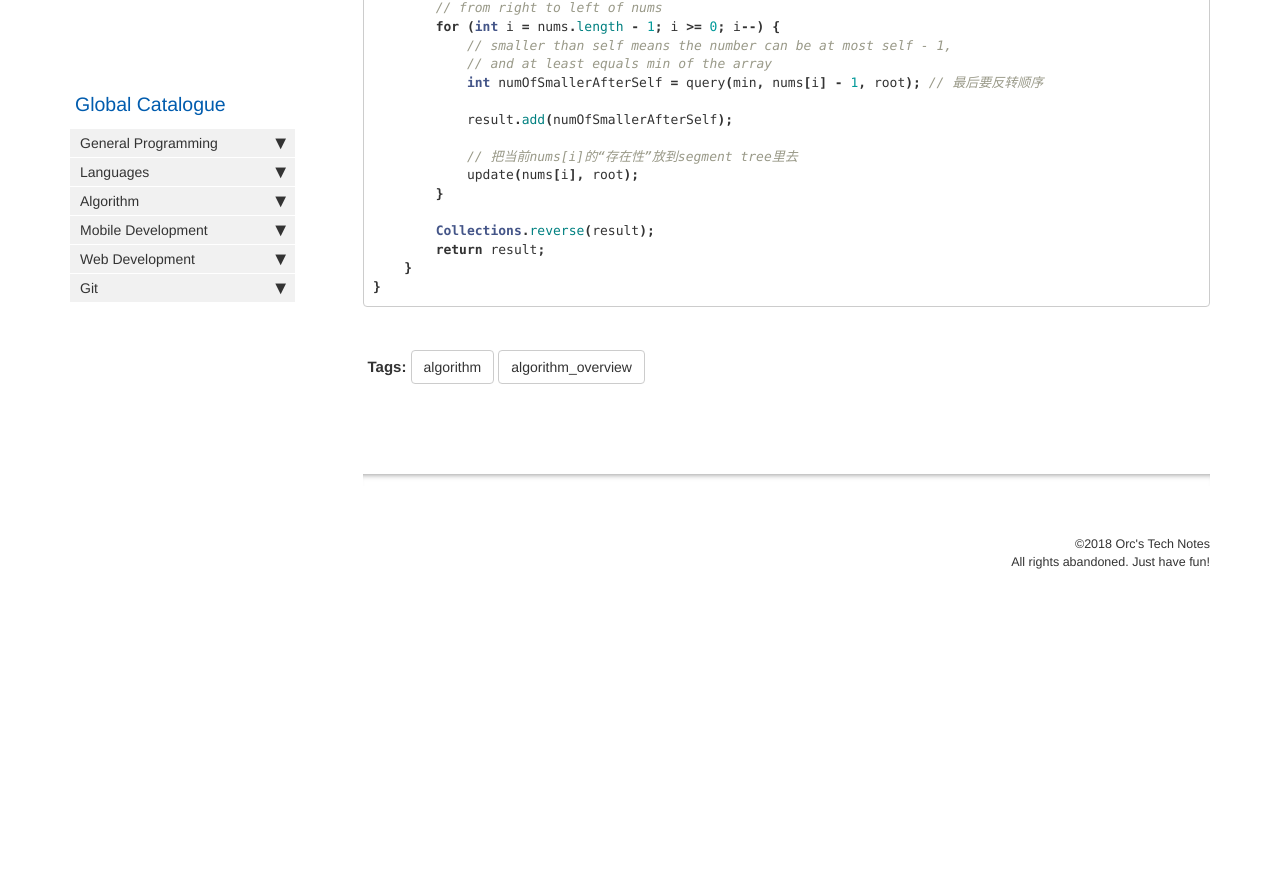
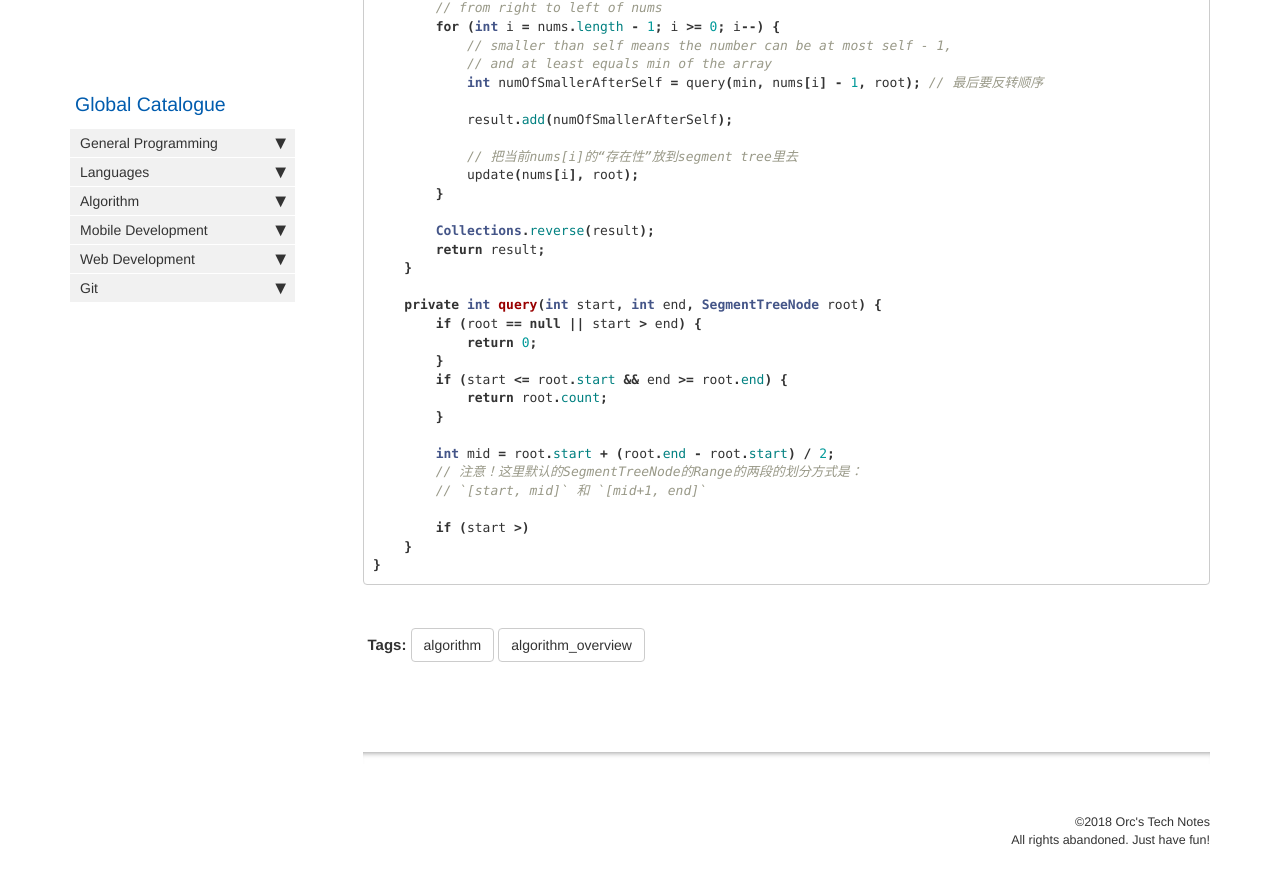
Before and after one commit to HungryOrc/hungryorc.github.io, a Jekyll site: the page built from pages/algorithm/algorithm_segment_tree.md, in a window 1280 px wide and 900 px high, scrolled down 1286 px. Shown: the top 886 px of the window. Built offline with Jekyll 4.4.1, drawn with Linux system fonts in a browser that asks for light colours; nearby versions of some CDN libraries; comment, search, counter and statistics services are not loaded; before the commit the page ends 1908 px from its top, so only the background shows below that.

Commit message:
Update algorithm_segment_tree.md

````diff
--- a/pages/algorithm/algorithm_segment_tree.md
+++ b/pages/algorithm/algorithm_segment_tree.md
@@ -67,6 +67,21 @@ public Solution {
         Collections.reverse(result);
         return result;
     }
+
+    private int query(int start, int end, SegmentTreeNode root) {
+        if (root == null || start > end) {
+            return 0;
+        }
+        if (start <= root.start && end >= root.end) {
+            return root.count;
+        }
+
+        int mid = root.start + (root.end - root.start) / 2;
+        // 注意！这里默认的SegmentTreeNode的Range的两段的划分方式是：
+        // `[start, mid]` 和 `[mid+1, end]`
+
+        if (start >)
+    }
 }
 ```
 
````
